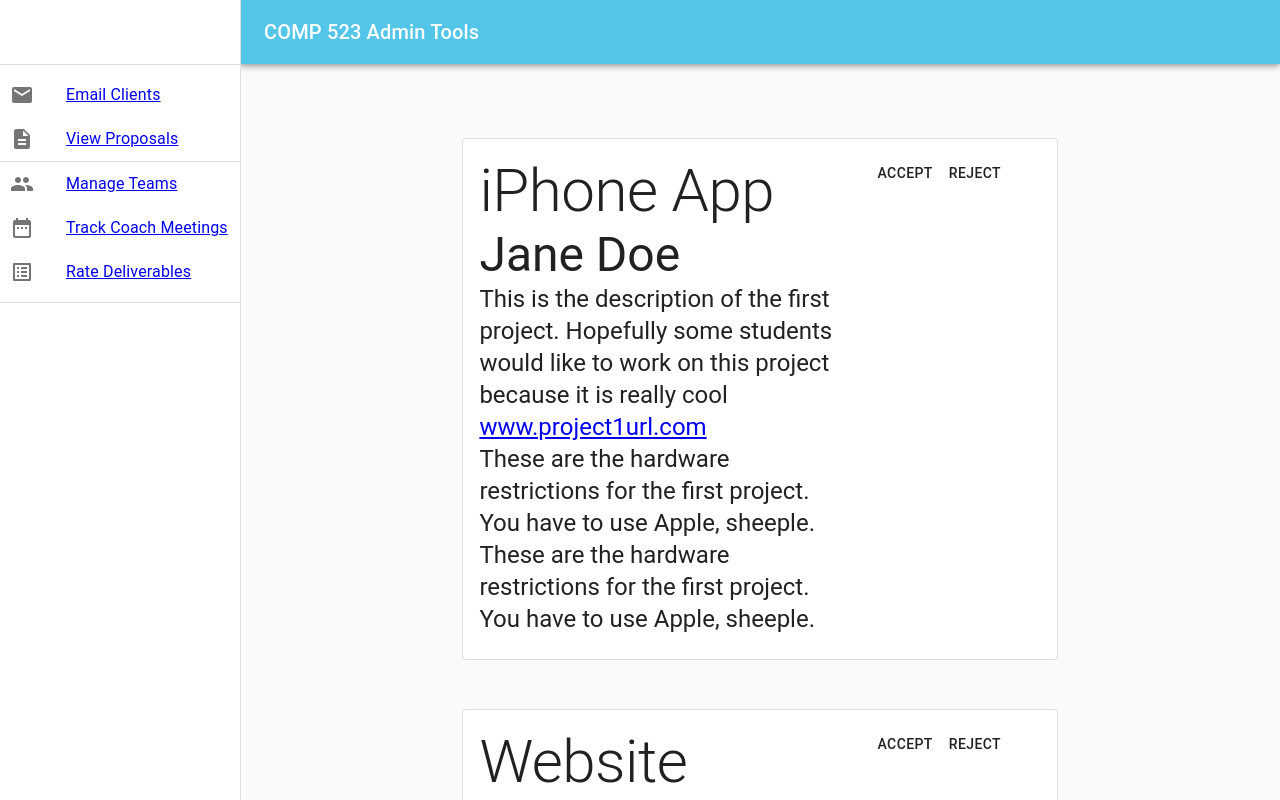
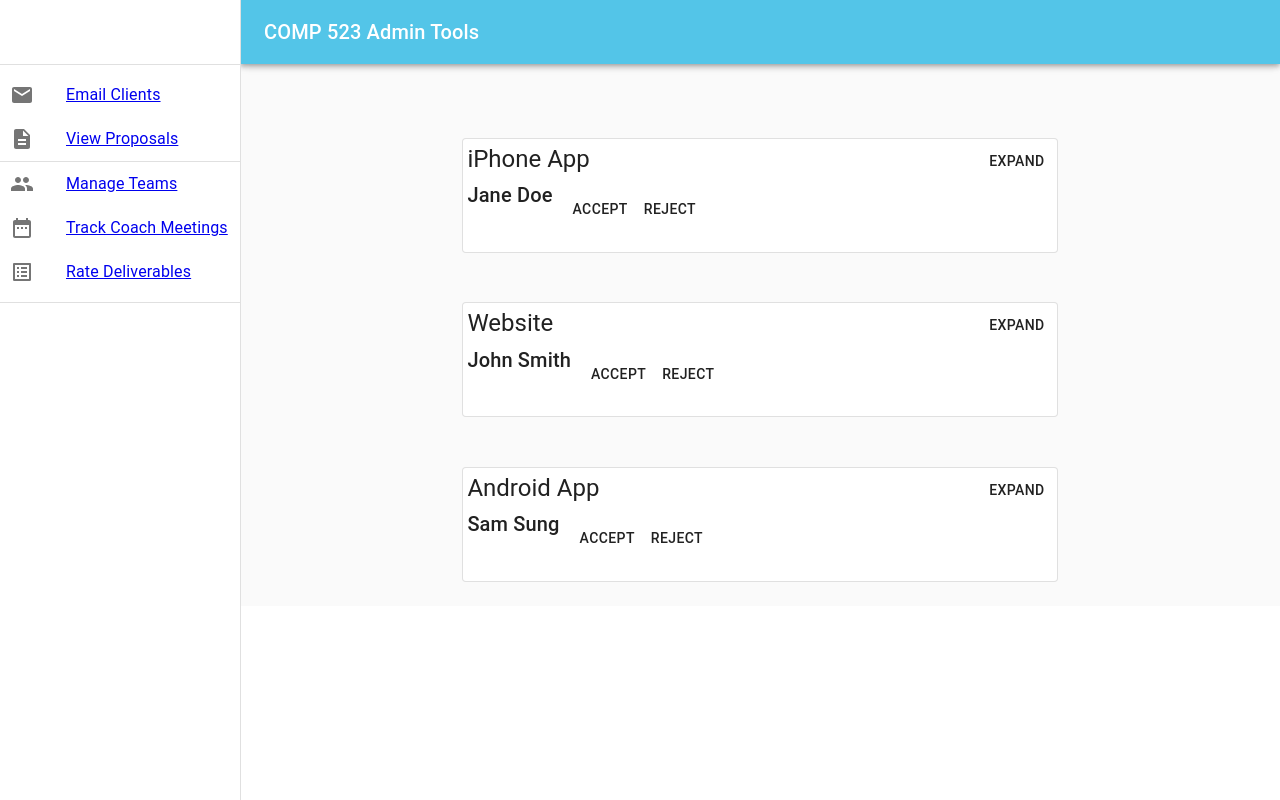
Before and after one commit to Patrick-Carawan/Comp523AdminTools, a React (Create React App) app: page /proposalsAdmin in a window 1280 px wide. Shown: the top 800 px of the page. Built offline with nearby package versions, Linux system fonts and the light colour scheme.

Commit message:
stylized and make collapsible

```diff
--- a/src/Components/Proposal.jsx
+++ b/src/Components/Proposal.jsx
@@ -1,21 +1,32 @@
-import React from 'react';
+import React, {useState} from 'react';
 import Typography from "@material-ui/core/Typography";
 import Grid from "@material-ui/core/Grid";
+import Button from "@material-ui/core/Button";
 
 function Proposal(props) {
+    const [collapsed, setCollapsed] = useState(true);
+    let index = props.index ? props.index + 1 + '.' : '';
     return (
-        <Grid item xs={8}>
-            <Typography variant="h2">{props.title}</Typography>
-            <Typography variant="h3">{`${props.firstName}  ${props.lastName}`}</Typography>
-            <Typography variant="h5">{props.description}</Typography>
-            <Typography variant="h5">
-                <a href={props.url}>{props.url}
-                </a>
-            </Typography>
-            <Typography variant="h5">{props.softwareReq}</Typography>
-            <Typography variant="h5">{props.hardwareReq}</Typography>
-
-        </Grid>
+        <>
+            <Grid container direction="row" justify="space-between">
+                <Typography variant="h5">{index} {props.title}</Typography>
+                <Button onClick={() => setCollapsed(!collapsed)}>{collapsed ? 'Expand' : 'Collapse'}</Button>
+            </Grid>
+            <Typography variant="h6">{`${props.firstName}  ${props.lastName}`}</Typography>
+            {
+                !collapsed ? <>
+                    <Typography>
+                        <a href={props.url}>{props.url}
+                        </a>
+                    </Typography>
+                    <Typography>{props.description}</Typography>
+                    <br/>
+                    <Typography>{props.softwareReq}</Typography>
+                    <br/>
+                    <Typography>{props.hardwareReq}</Typography>
+                </> : null
+            }
+        </>
     );
 }
 
```
